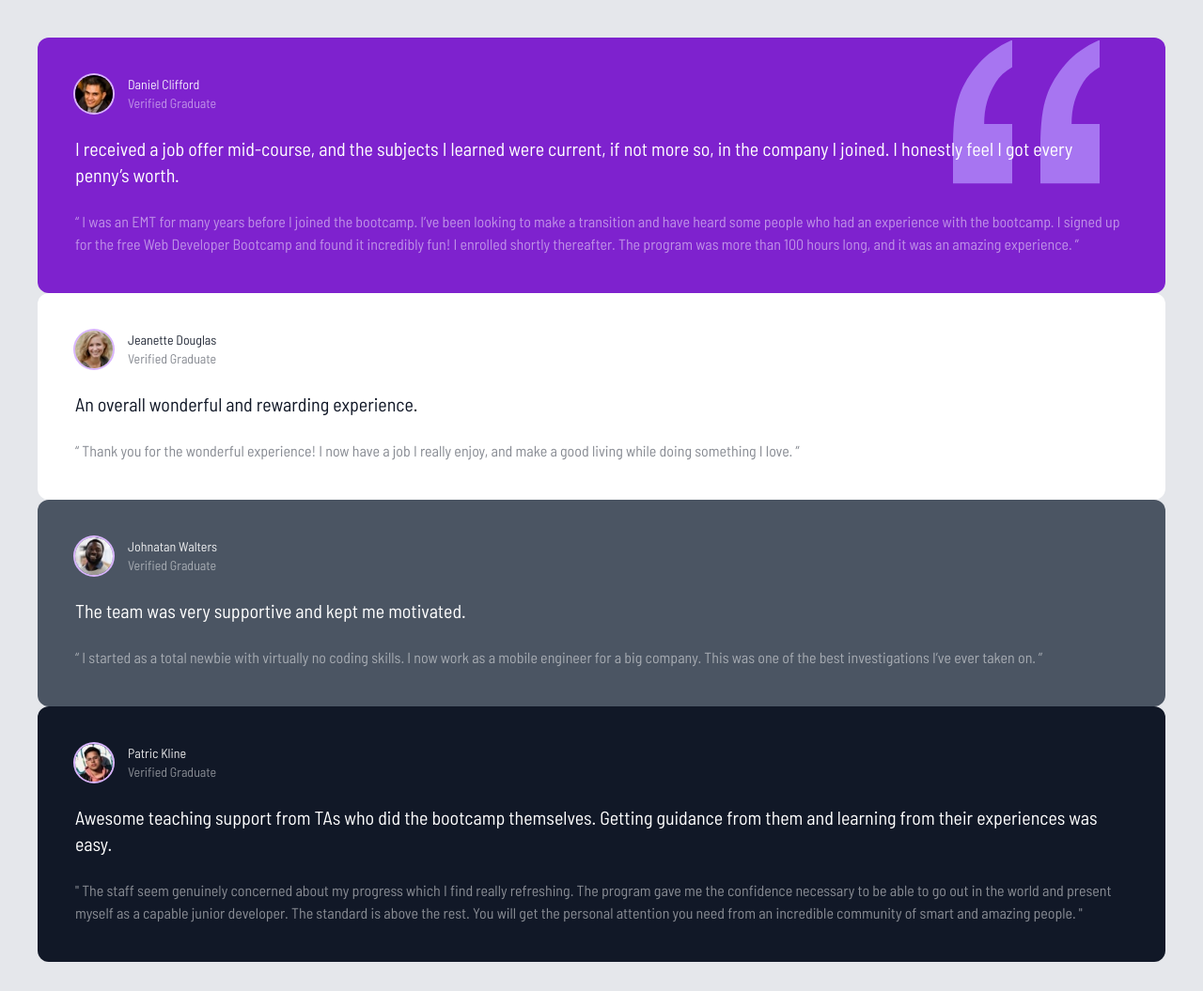
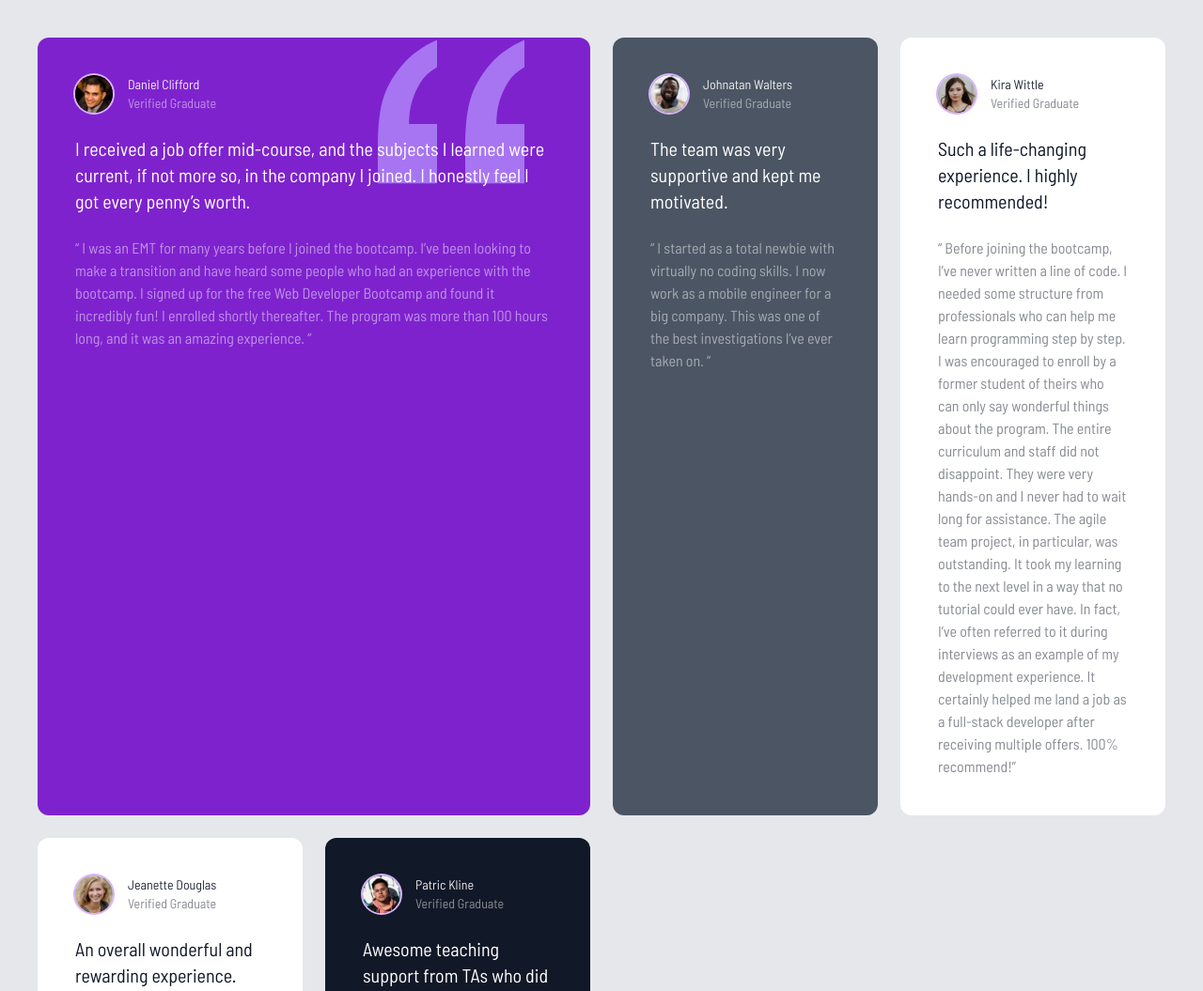
Before and after one commit to Soulbolt/testimonial-grid, a website: page index.html in a window 1280 px wide. Shown: the top 1055 px of the page at 94% size. Drawn offline with Linux system fonts and the light colour scheme.

Commit message:
Adjust the order of quotes: Daniel -> Jonathan -> Kira -> Jeannette -> Patrik.

```diff
--- a/index.html
+++ b/index.html
@@ -16,9 +16,11 @@
     <!-- Global container -->
     <div class="container mx-auto max-w-7xl p-2 md:p-10">
       <!-- Grid Container -->
-      <div class="text-white">
+      <div
+        class="grid gap-6 grid-cols-1 text-white md:grid-cols-4 md:grid-rows-2"
+      >
         <!-- Box 1 -->
-        <div class="relative p-10 rounded-xl bg-purple-700">
+        <div class="relative p-10 rounded-xl bg-purple-700 md:col-span-2">
           <!-- Quotes Image -->
           <img
             src="images/bg-pattern-quotation.svg"
@@ -56,33 +58,34 @@
         </div>
 
         <!-- Box 2 -->
-        <div class="p-10 rounded-xl text-gray-900 bg-white">
+        <div class="p-10 rounded-xl bg-gray-600">
           <!-- Box Header -->
           <div class="flex space-x-4">
             <img
-              src="images/image-jeanette.jpg"
+              src="images/image-jonathan.jpg"
               alt=""
               class="w-10 h-10 rounded-full ring-2 ring-purple-300"
             />
             <div class="text-sm">
-              <h4 class="opacity-90">Jeanette Douglas</h4>
+              <h4 class="opacity-90">Johnatan Walters</h4>
               <p class="opacity-50">Verified Graduate</p>
             </div>
           </div>
 
           <!-- Large Text -->
           <p class="mt-6 text-xl">
-            An overall wonderful and rewarding experience.
+            The team was very supportive and kept me motivated.
           </p>
           <!-- Small Text -->
           <p class="mt-6 opacity-50">
-            “ Thank you for the wonderful experience! I now have a job I really
-            enjoy, and make a good living while doing something I love. ”
+            “ I started as a total newbie with virtually no coding skills. I now
+            work as a mobile engineer for a big company. This was one of the
+            best investigations I’ve ever taken on. ”
           </p>
         </div>
 
         <!-- Box 3 -->
-        <div class="hidden p-10 rounded-xl text-gray-900 bg-white">
+        <div class="hidden p-10 rounded-xl text-gray-900 bg-white md:block">
           <!-- Box Header -->
           <div class="flex space-x-4">
             <img
@@ -118,29 +121,28 @@
         </div>
 
         <!-- Box 4 -->
-        <div class="p-10 rounded-xl bg-gray-600">
+        <div class="p-10 rounded-xl text-gray-900 bg-white">
           <!-- Box Header -->
           <div class="flex space-x-4">
             <img
-              src="images/image-jonathan.jpg"
+              src="images/image-jeanette.jpg"
               alt=""
               class="w-10 h-10 rounded-full ring-2 ring-purple-300"
             />
             <div class="text-sm">
-              <h4 class="opacity-90">Johnatan Walters</h4>
+              <h4 class="opacity-90">Jeanette Douglas</h4>
               <p class="opacity-50">Verified Graduate</p>
             </div>
           </div>
 
           <!-- Large Text -->
           <p class="mt-6 text-xl">
-            The team was very supportive and kept me motivated.
+            An overall wonderful and rewarding experience.
           </p>
           <!-- Small Text -->
           <p class="mt-6 opacity-50">
-            “ I started as a total newbie with virtually no coding skills. I now
-            work as a mobile engineer for a big company. This was one of the
-            best investigations I’ve ever taken on. ”
+            “ Thank you for the wonderful experience! I now have a job I really
+            enjoy, and make a good living while doing something I love. ”
           </p>
         </div>
 
@@ -177,7 +179,7 @@
         </div>
 
         <!-- Box 6 -->
-        <div class="hidden p-10 rounded-xl text-gray-900 bg-white">
+        <div class="p-10 rounded-xl text-gray-900 bg-white md:hidden">
           <!-- Box Header -->
           <div class="flex space-x-4">
             <img
```
Also changed, not shown: css/style.css.
